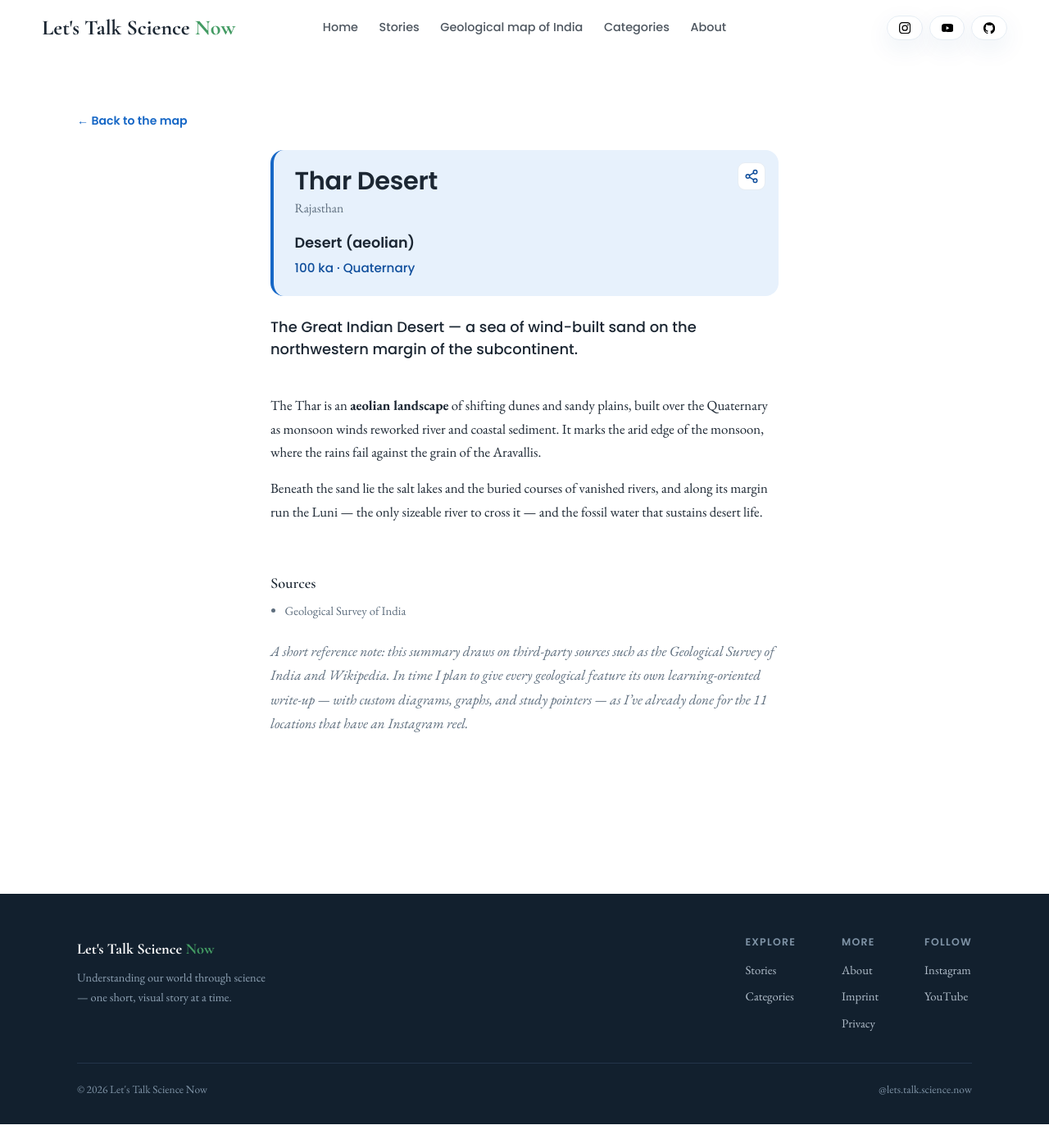
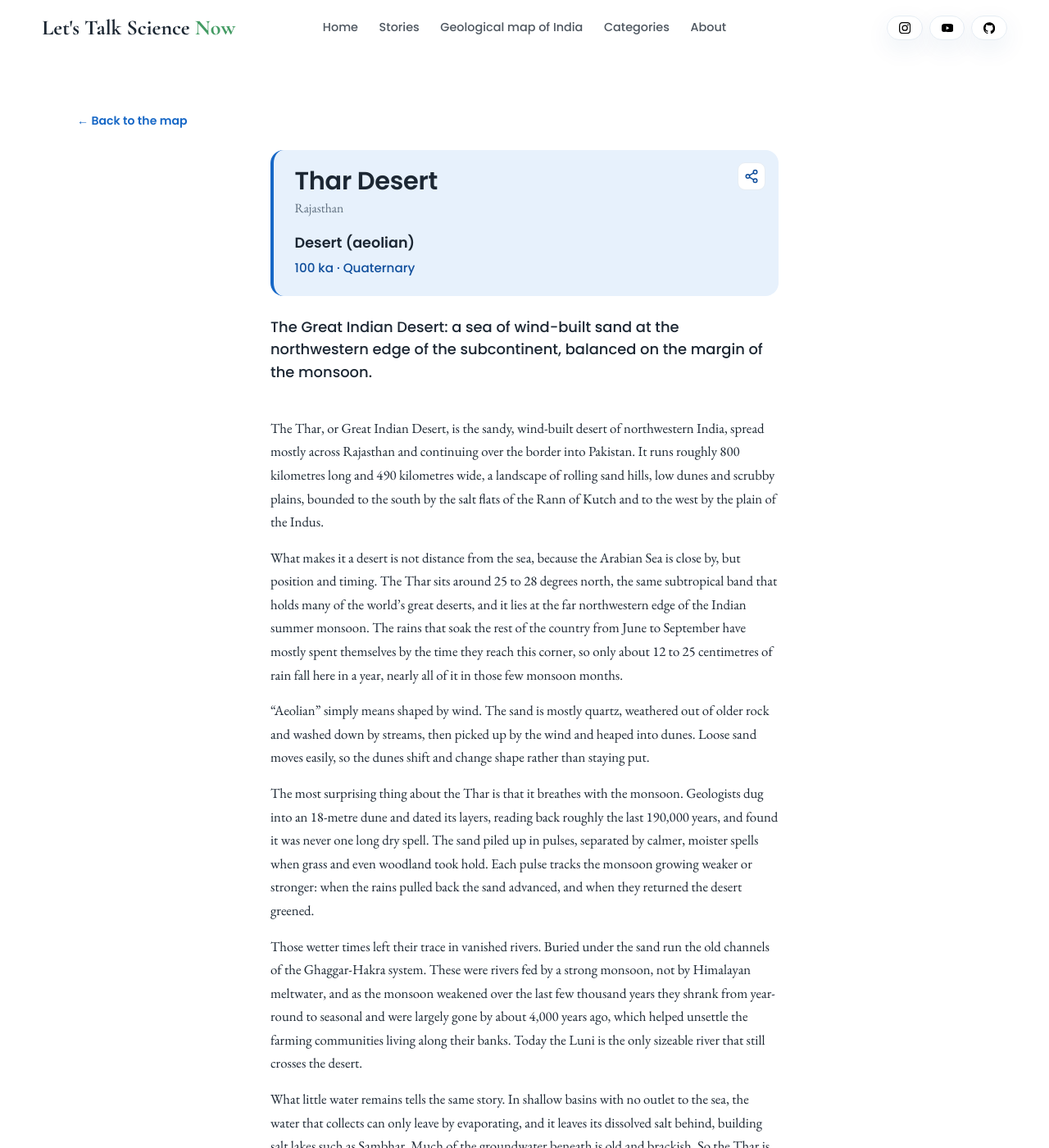
Before and after one commit to Akif-Vohra/LetsTalkScienceNow, a Jekyll site: the page built from _stories/thar-desert/index.md, in a window 1280 px wide and 1400 px high. Shown: the whole window at 82% size. Built offline with Jekyll 4.4.1, drawn with Linux system fonts in a browser that asks for light colours; some of the changed text lies outside the part shown.

Commit message:
Content: rewrite Thar Desert article teaching-first
Explain why the Thar is arid (subtropical latitude + sitting at the monsoon's
margin), what 'aeolian' means and how its dunes form, how the desert expanded
and greened with the monsoon over ~190 ka, and its buried monsoon-fed rivers.
Sources verified: NASA/JPL, Singhvi et al. 2010 (Quaternary Science Reviews),
Giosan et al. 2012 (PNAS). No blogs/Wikipedia.

```diff
--- a/_stories/thar-desert/index.md
+++ b/_stories/thar-desert/index.md
@@ -5,9 +5,14 @@ title: "Thar Desert"
 category: geology
 location: "Rajasthan"
 age_label: "Quaternary aeolian desert"
-summary: "The Great Indian Desert — a sea of wind-built sand on the northwestern margin of the subcontinent."
+summary: "The Great Indian Desert: a sea of wind-built sand at the northwestern edge of the subcontinent, balanced on the margin of the monsoon."
 sources:
-  - text: "Geological Survey of India"
+  - text: "Thar Desert, NASA/JPL (image PIA11094)"
+    url: "https://www.jpl.nasa.gov/images/pia11094-thar-desert/"
+  - text: "Singhvi, A.K., Williams, M.A.J., Rajaguru, S.N., et al. (2010), A ~200 ka record of climatic change and dune activity in the Thar Desert, India, Quaternary Science Reviews 29(23-24), 3095-3105"
+    url: "https://doi.org/10.1016/j.quascirev.2010.08.003"
+  - text: "Giosan, L., Clift, P.D., Macklin, M.G., Fuller, D.Q., et al. (2012), Fluvial landscapes of the Harappan civilization, PNAS 109(26), E1688-E1694"
+    url: "https://doi.org/10.1073/pnas.1112743109"
 add_on_map: true
 latlng: [27.0, 71.5]
 age_ma: 0.1
@@ -28,6 +33,14 @@ gallery:
 shape: /assets/geo/features/thar-desert.geojson   # WWF Thar ecoregion, traced via georeference.ai
 ---
 
-The Thar is an **aeolian landscape** of shifting dunes and sandy plains, built over the Quaternary as monsoon winds reworked river and coastal sediment. It marks the arid edge of the monsoon, where the rains fail against the grain of the Aravallis.
+The Thar, or Great Indian Desert, is the sandy, wind-built desert of northwestern India, spread mostly across Rajasthan and continuing over the border into Pakistan. It runs roughly 800 kilometres long and 490 kilometres wide, a landscape of rolling sand hills, low dunes and scrubby plains, bounded to the south by the salt flats of the Rann of Kutch and to the west by the plain of the Indus.
 
-Beneath the sand lie the salt lakes and the buried courses of vanished rivers, and along its margin run the Luni — the only sizeable river to cross it — and the fossil water that sustains desert life.
+What makes it a desert is not distance from the sea, because the Arabian Sea is close by, but position and timing. The Thar sits around 25 to 28 degrees north, the same subtropical band that holds many of the world's great deserts, and it lies at the far northwestern edge of the Indian summer monsoon. The rains that soak the rest of the country from June to September have mostly spent themselves by the time they reach this corner, so only about 12 to 25 centimetres of rain fall here in a year, nearly all of it in those few monsoon months.
+
+"Aeolian" simply means shaped by wind. The sand is mostly quartz, weathered out of older rock and washed down by streams, then picked up by the wind and heaped into dunes. Loose sand moves easily, so the dunes shift and change shape rather than staying put.
+
+The most surprising thing about the Thar is that it breathes with the monsoon. Geologists dug into an 18-metre dune and dated its layers, reading back roughly the last 190,000 years, and found it was never one long dry spell. The sand piled up in pulses, separated by calmer, moister spells when grass and even woodland took hold. Each pulse tracks the monsoon growing weaker or stronger: when the rains pulled back the sand advanced, and when they returned the desert greened.
+
+Those wetter times left their trace in vanished rivers. Buried under the sand run the old channels of the Ghaggar-Hakra system. These were rivers fed by a strong monsoon, not by Himalayan meltwater, and as the monsoon weakened over the last few thousand years they shrank from year-round to seasonal and were largely gone by about 4,000 years ago, which helped unsettle the farming communities living along their banks. Today the Luni is the only sizeable river that still crosses the desert.
+
+What little water remains tells the same story. In shallow basins with no outlet to the sea, the water that collects can only leave by evaporating, and it leaves its dissolved salt behind, building salt lakes such as Sambhar. Much of the groundwater beneath is old and brackish. So the Thar is not a dead sea of sand but a living desert balanced on the edge of the monsoon, one that has been greener in the past and could be again.
```
